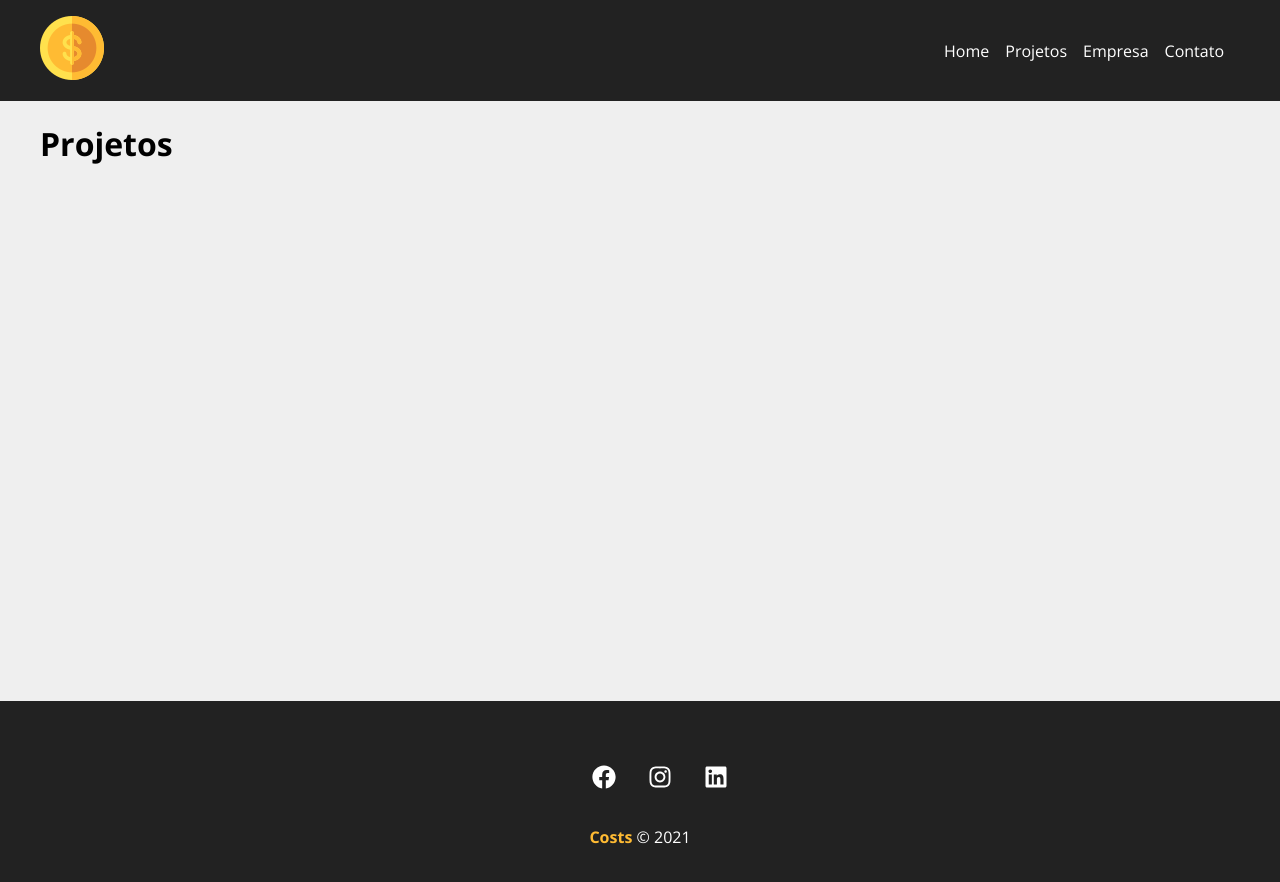
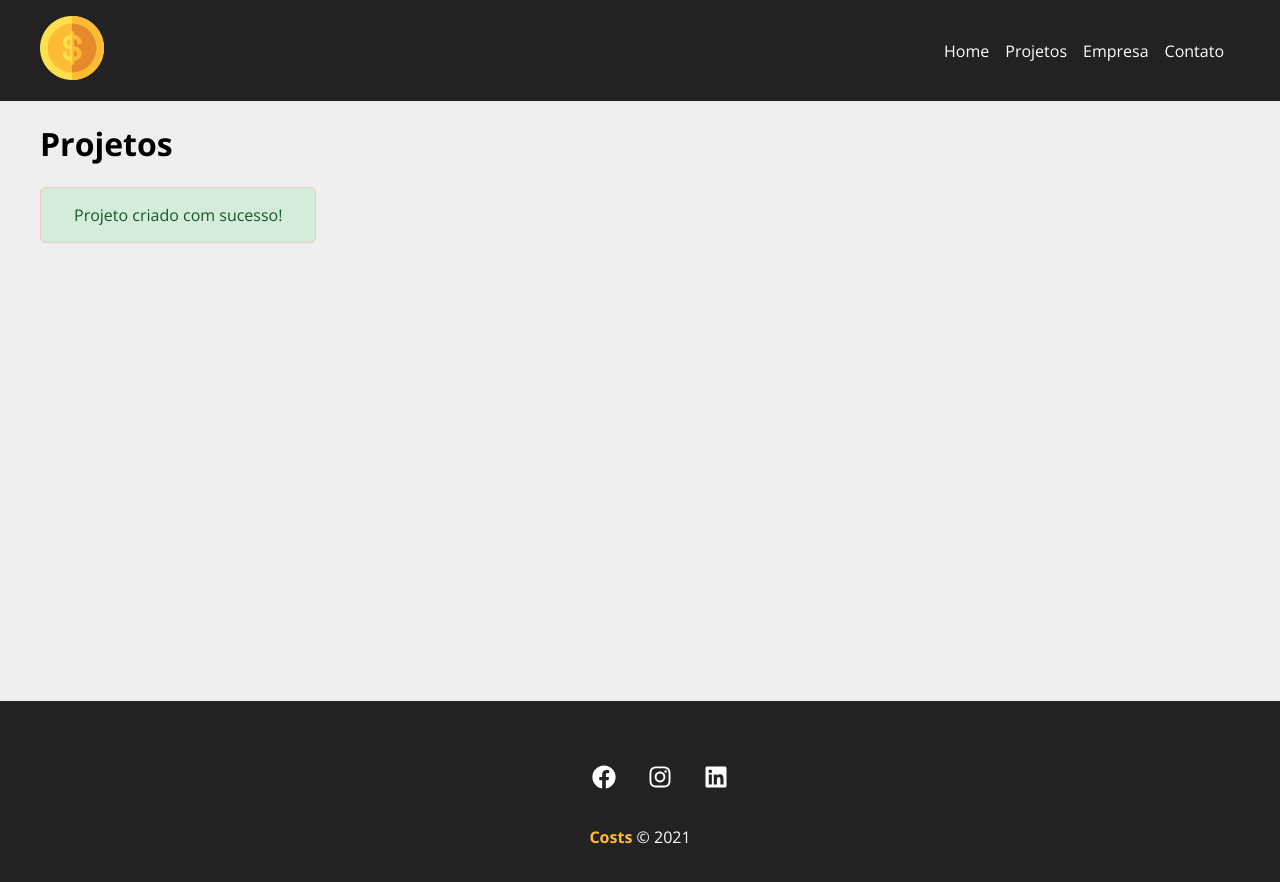
Before and after one commit to michael-petterson-06/Projeto-Costs-Mike, a React (Create React App) app in the folder costs/: page /newproject in a window 1280 px wide. Both pictures are taken after typing "Sample", "5" into the empty fields and a click on the button "Criar projetos". Shown: the top 882 px of the page. Built offline with nearby package versions, Linux system fonts and the light colour scheme; no server answers; data requests are answered from the project's data file.

Commit message:
criando messagens vindas da API

```diff
--- a/costs/db.json
+++ b/costs/db.json
@@ -21,6 +21,28 @@
       "cost": 0,
       "services": [],
       "id": 2
+    },
+    {
+      "name": "Projeto 1",
+      "budget": "10000",
+      "category": {
+        "id": "4",
+        "name": "Planejamento"
+      },
+      "cost": 0,
+      "services": [],
+      "id": 3
+    },
+    {
+      "name": "projeto 4",
+      "budget": "225",
+      "category": {
+        "id": "1",
+        "name": "Infra"
+      },
+      "cost": 0,
+      "services": [],
+      "id": 4
     }
   ],
   "categories": [
--- /dev/null
+++ b/costs/src/components/layout/Message.js
@@ -0,0 +1,34 @@
+import {useState, useEffect} from 'react';
+import Styles from './Message.module.css';
+
+
+function Message ({type, msg}) {
+
+    const [visible, setVisible] = useState(false);
+
+    useEffect(() => {
+        if(!msg){
+            setVisible(false)
+            return
+        }
+
+        setVisible(true)
+
+        const timer = setTimeout(() =>{
+            setVisible(false)
+        },3000)
+
+        return () => clearTimeout(timer)
+    },[msg])
+
+
+    return  (
+        <>
+            {visible && (
+                <div className={`${Styles.message} ${Styles[type]}`}>{ msg }</div>
+            )}
+        </>
+    )
+}
+
+export default Message;
--- /dev/null
+++ b/costs/src/components/layout/Message.module.css
@@ -0,0 +1,23 @@
+.message {
+    width: 100%;
+    padding: 1em;
+    border: 1px solid #000;
+    margin: 0 auto;
+    text-align: center;
+    margin-bottom: 2em;
+    border-radius: 5px;
+}
+
+
+.sucess {
+    color: #155724;
+    background-color: #d4edda;
+    border-color: #f5c6cb;
+}
+
+
+.error {
+    color: #721c24;
+    background-color: #f8d7da;
+    border-color: #f5c6cb;
+}
--- a/costs/src/components/pages/Projects.js
+++ b/costs/src/components/pages/Projects.js
@@ -1,5 +1,19 @@
+import { useLocation } from 'react-router-dom';
+import Message from '../layout/Message.js';
+
 function Projects() {
-    return <h1>Projetos</h1>
+
+    const location = useLocation()
+    let message = ''
+    if (location.state){
+        message = location.state.message
+    }
+    return (
+        <div>
+            <h1>Projetos</h1>
+            {message && <Message msg={ message } type='sucess'/>}
+        </div>
+    )
 }
 
 
```
